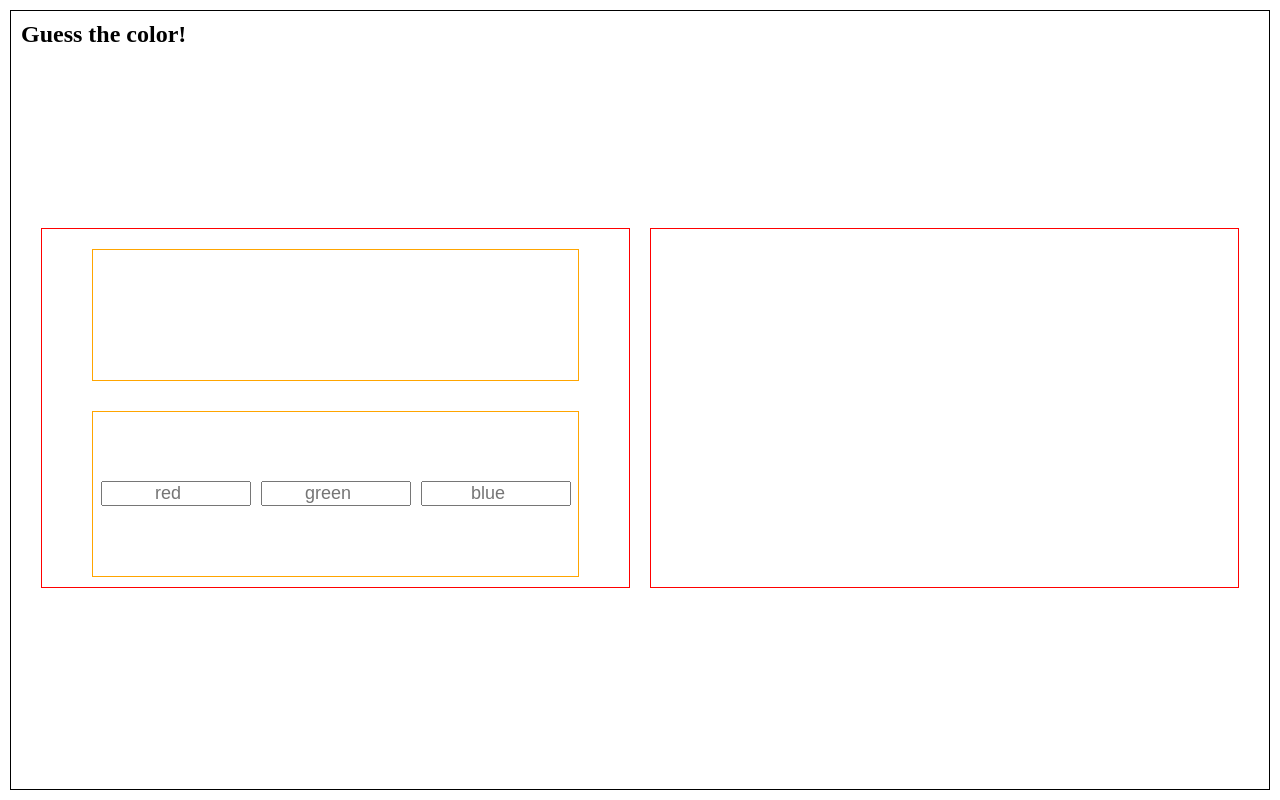
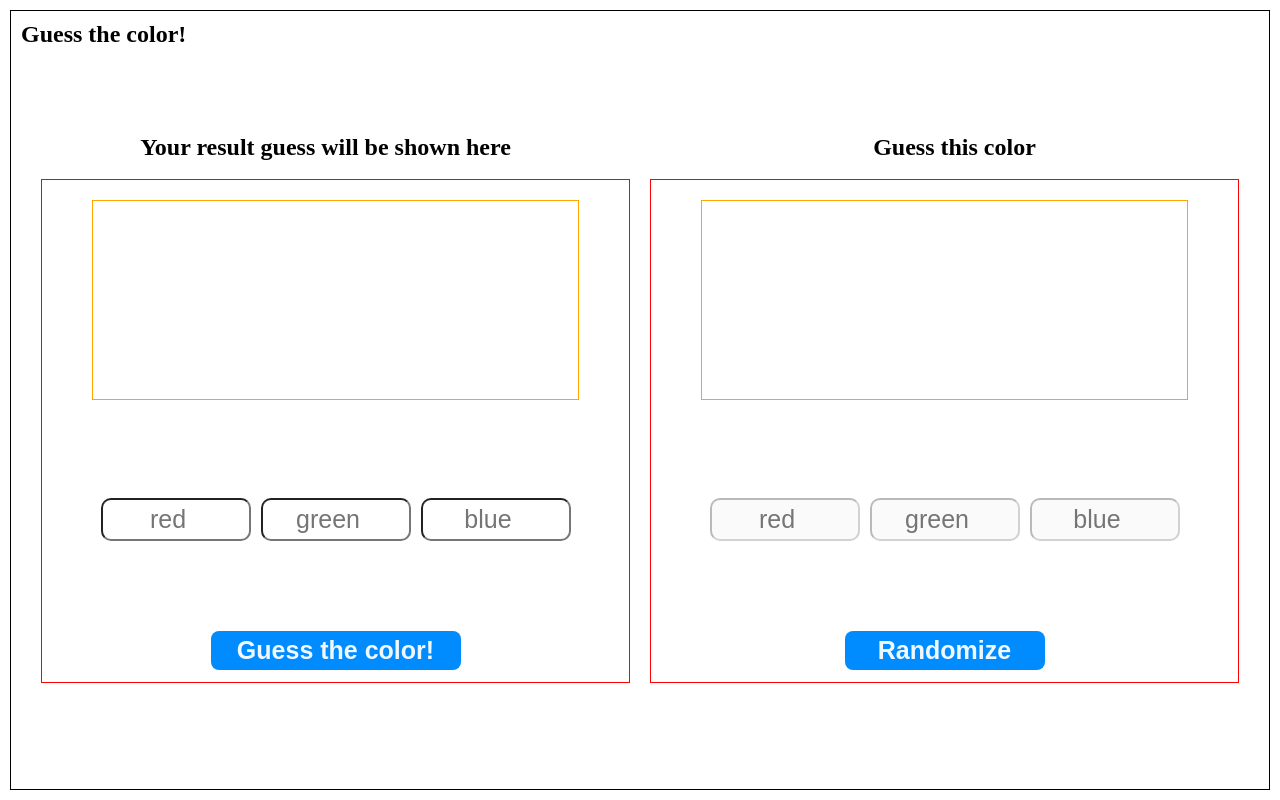
Before and after one commit to Matt022/GuessTheRGBColor, an Angular app: page / in a window 1280 px wide. Built offline with nearby package versions, Linux system fonts and the light colour scheme.

Commit message:
Update Guess component HTML and SCSS:
- Added a new section for user's guess result with color guess and input fields for RGB values.
- Updated existing guess section with improved styling and grid layout.

```diff
--- a/src/app/components/guess/guess.component.html
+++ b/src/app/components/guess/guess.component.html
@@ -1,5 +1,8 @@
 <h2>Guess the color!</h2>
 <div class="holder">
+    <section class="first">
+        <h2>Your result guess will be shown here</h2>
+        <br>
         <div class="guess">
             <div class="color-guess">
 
@@ -9,9 +12,23 @@
                 <input type="number" name="" id="" placeholder="green">
                 <input type="number" name="" id="" placeholder="blue">
             </div>
+            <button type="button">Guess the color!</button>
         </div>
+    </section>
 
+    <section class="second">
+        <h2>Guess this color</h2>
+        <br>
         <div class="result">
+            <div class="color-guess">
 
             </div>
+            <div class="input-guess">
+                <input type="number" name="" id="" placeholder="red" disabled>
+                <input type="number" name="" id="" placeholder="green" disabled>
+                <input type="number" name="" id="" placeholder="blue" disabled>
             </div>
+            <button type="button">Randomize</button>
+        </div>
+    </section>
+</div>
--- a/src/app/components/guess/guess.component.scss
+++ b/src/app/components/guess/guess.component.scss
@@ -6,9 +6,21 @@ div.holder {
     align-items: center;
     gap: 20px;
 
+    section {
+        height: 100%;
+        display: flex;
+        flex-direction: column;
+        justify-content: center;
+
+        h2 {
+            text-align: center;
+        }
+    }
+
+    section.first {
         div.guess {
             border: 1px solid red;
-        height: 50%;
+            height: 70%;
             margin-left: 20px;
 
             display: grid;
@@ -16,27 +28,98 @@ div.holder {
             div.color-guess {
                 border: 1px solid orange;
                 margin: 20px 50px;
+                height: 200px;
             }
 
             div.input-guess {
-            border: 1px solid orange;
-            margin: 10px 50px;
+                margin: 50px;
+                height: fit-content;
+                // border: 1px solid orange;
                 display: flex;
                 justify-content: center;
                 align-items: center;
 
                 input {
                     margin: 5px;
-                font-size: large;
+                    font-size: 25px;
+                    padding: 5px 7px;
                     text-align: center;
                     width: 150px;
+                    border-radius: 10px;
+                }
+            }
+
+            button {
+                width: 250px;
+                margin: auto;
+                padding: 5px 10px;
+                cursor: pointer;
+                background-color: rgb(0, 140, 255);
+                color: aliceblue;
+                font-weight: bold;
+                font-size: 25px;
+                border-radius: 8px;
+                border: 0;
+                transition: all 0.3s ease-in-out;
+
+                &:hover {
+                    background-color: rgb(1, 122, 221);
+                    transform: scale(1.01);
+                }
             }
         }
     }
 
+    section.second {
         div.result {
             border: 1px solid red;
-        height: 50%;
+            height: 70%;
             margin-right: 20px;
+
+            display: grid;
+
+            div.color-guess {
+                border: 1px solid orange;
+                margin: 20px 50px;
+                height: 200px;
+            }
+
+            div.input-guess {
+                margin: 50px;
+                height: fit-content;
+                // border: 1px solid orange;
+                display: flex;
+                justify-content: center;
+                align-items: center;
+
+                input {
+                    margin: 5px;
+                    font-size: 25px;
+                    padding: 5px 7px;
+                    text-align: center;
+                    width: 150px;
+                    border-radius: 10px;
                 }
             }
+
+            button {
+                width: 200px;
+                margin: auto;
+                padding: 5px 10px;
+                cursor: pointer;
+                background-color: rgb(0, 140, 255);
+                color: aliceblue;
+                font-weight: bold;
+                font-size: 25px;
+                border-radius: 8px;
+                border: 0;
+                transition: all 0.3s ease-in-out;
+
+                &:hover {
+                    background-color: rgb(1, 122, 221);
+                    transform: scale(1.01);
+                }
+            }
+        }
+    }
+}
```
Lines whose indentation alone changed are shown as unchanged.
